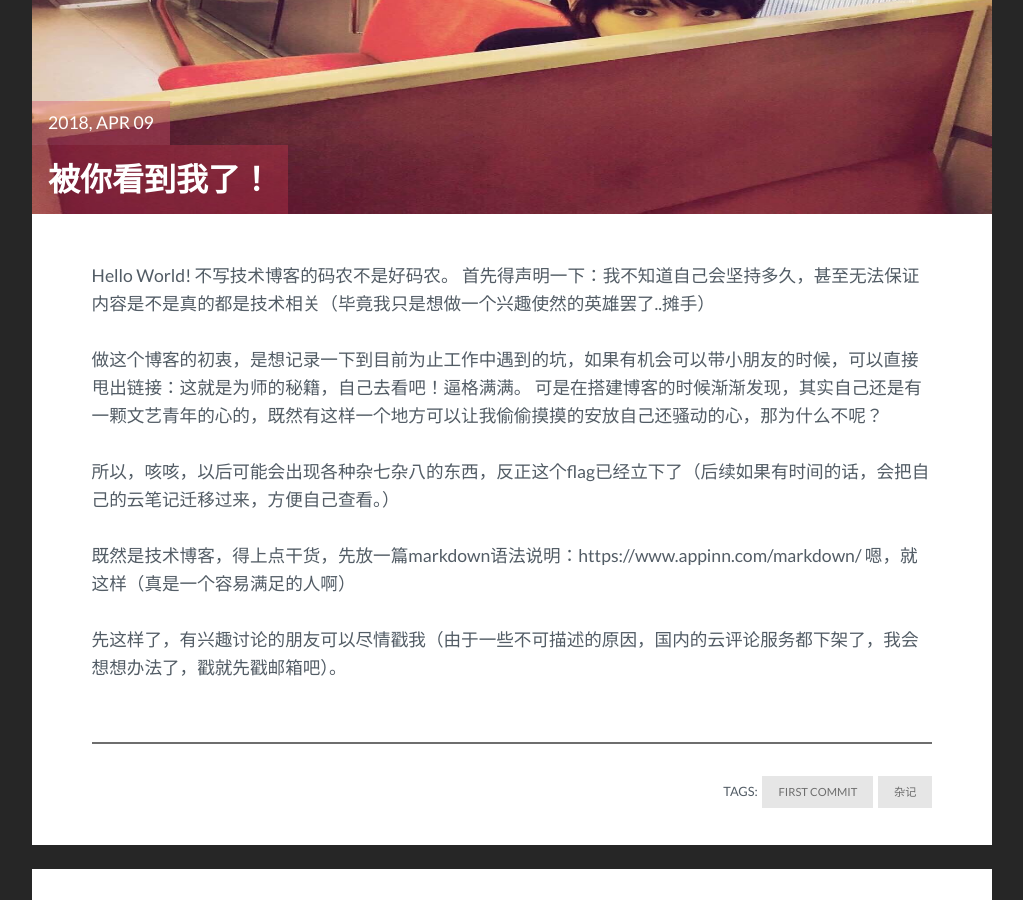
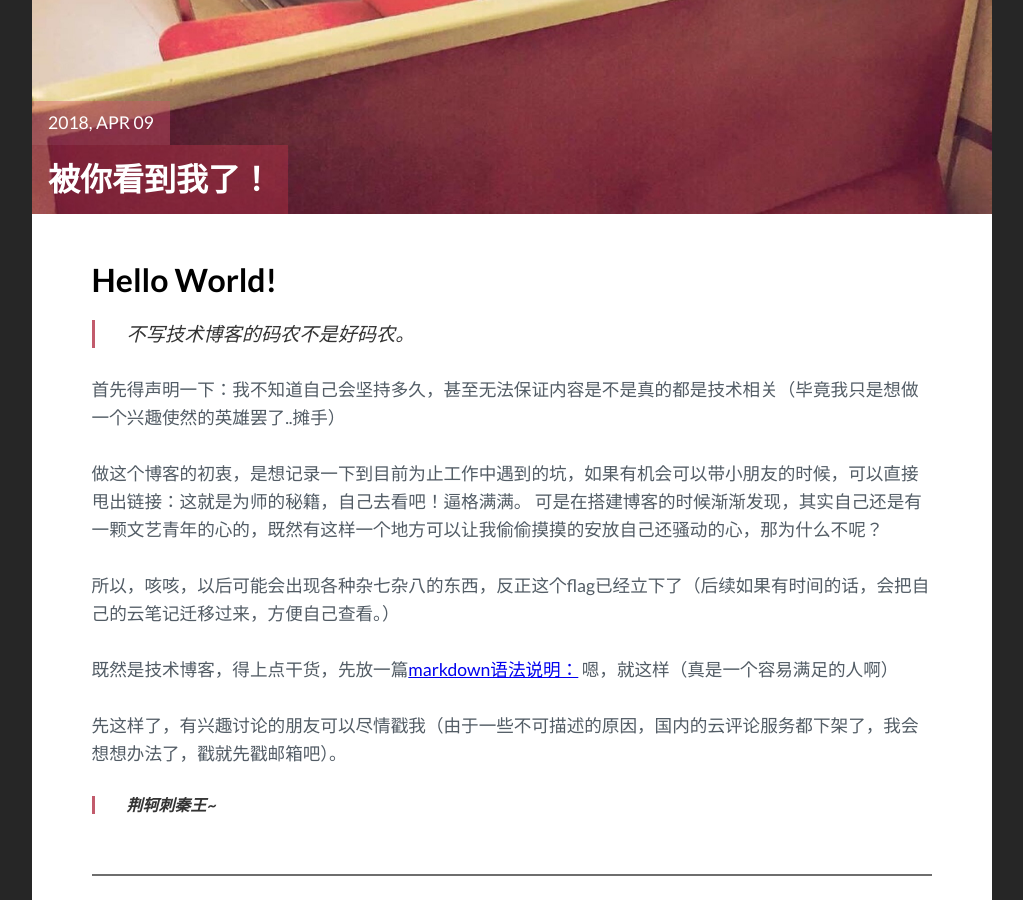
Before and after one commit to xyzlun/xyzlun.github.io, a Jekyll site: the page built from _posts/2018-04-09-hello-world.markdown, in a window 1280 px wide and 900 px high, scrolled down 499 px. Shown: the whole window, without its empty margins (128-1151 px from the left). Built offline with Jekyll 4.4.1, drawn with Linux system fonts in a browser that asks for light colours; comment, search, counter and statistics services are not loaded.

Commit message:
second post

```diff
--- a/_posts/2018-04-09-hello-world.markdown
+++ b/_posts/2018-04-09-hello-world.markdown
@@ -6,8 +6,10 @@ date: 2018-04-09
 description: 不写技术博客的码农不是好码农
 tag: [first commit, 杂记]
 ---
-Hello World!
-不写技术博客的码农不是好码农。
+# Hello World!
+
+> 不写技术博客的码农不是好码农。
+
 首先得声明一下：我不知道自己会坚持多久，甚至无法保证内容是不是真的都是技术相关（毕竟我只是想做一个兴趣使然的英雄罢了..摊手）
 
 做这个博客的初衷，是想记录一下到目前为止工作中遇到的坑，如果有机会可以带小朋友的时候，可以直接甩出链接：这就是为师的秘籍，自己去看吧！逼格满满。
@@ -15,6 +17,8 @@ Hello World!
 
 所以，咳咳，以后可能会出现各种杂七杂八的东西，反正这个flag已经立下了（后续如果有时间的话，会把自己的云笔记迁移过来，方便自己查看。）
 
-既然是技术博客，得上点干货，先放一篇markdown语法说明：https://www.appinn.com/markdown/ 嗯，就这样（真是一个容易满足的人啊）
+既然是技术博客，得上点干货，先放一篇[markdown语法说明：](https://www.appinn.com/markdown/) 嗯，就这样（真是一个容易满足的人啊）
 
 先这样了，有兴趣讨论的朋友可以尽情戳我（由于一些不可描述的原因，国内的云评论服务都下架了，我会想想办法了，戳就先戳邮箱吧）。
+
+> ##### *荆轲刺秦王~*
```
Also changed, not shown: assets/img/20180409111540.jpg, assets/img/contact.jpg (deleted).
